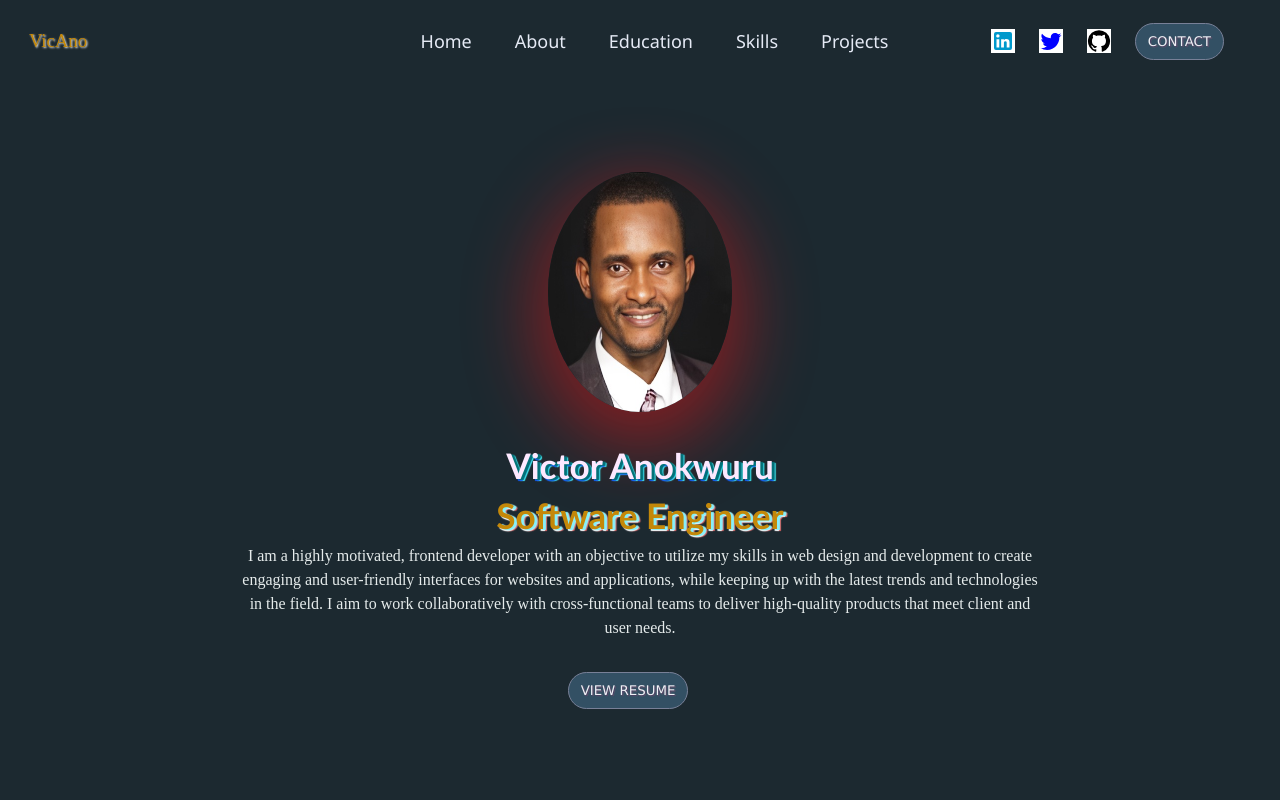
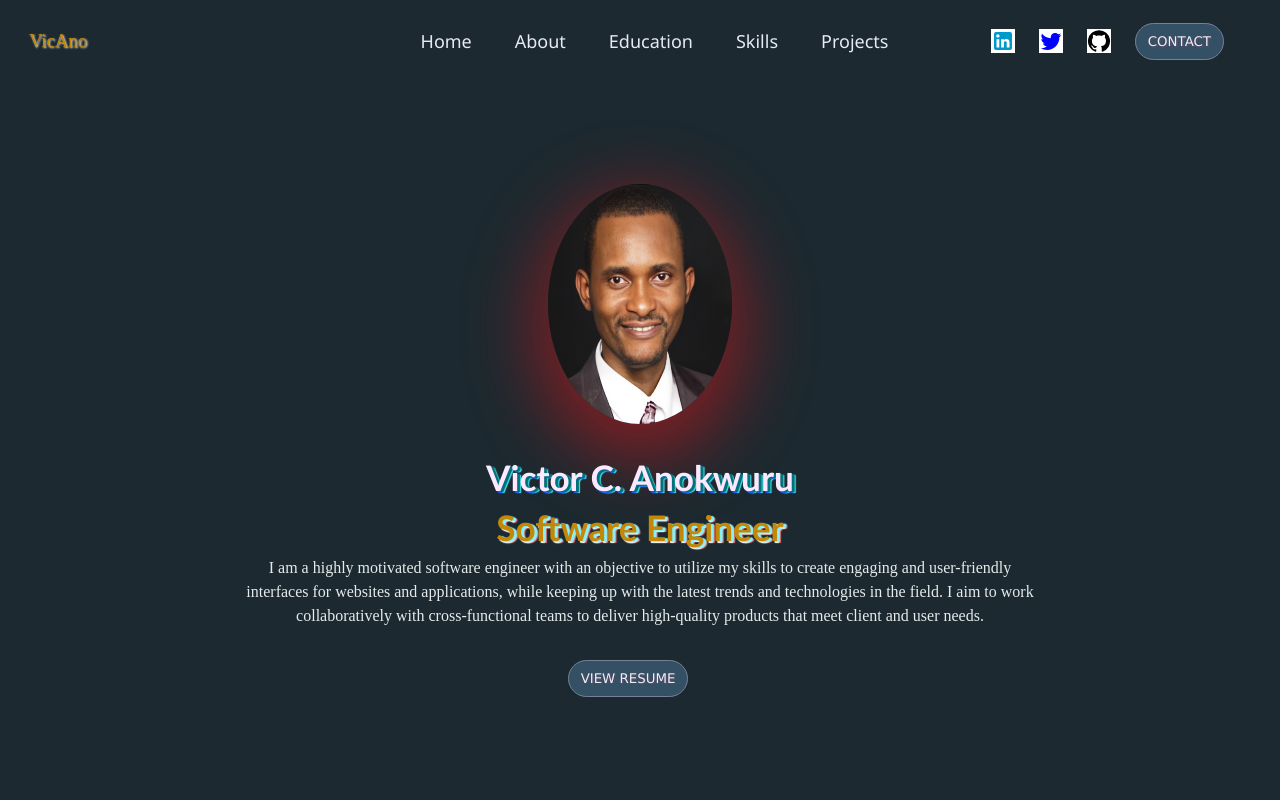
Before and after one commit to vicano-code/Portfolio, a React (Create React App) app: page / in a window 1280 px wide. Shown: the top 800 px of the page. Built offline with nearby package versions, Linux system fonts and the light colour scheme; the HTML template or start-up script is replaced by a standard one.

Commit message:
update home component text and resume link

```diff
--- a/src/components/Home/Home.jsx
+++ b/src/components/Home/Home.jsx
@@ -1,16 +1,15 @@
 import React from 'react'
 import './Home.css';
 import Vic from '../../img/Victor_Anokwuru_pic.jpg';
-import Resume from './Resume-Victor-Anokwuru.pdf'
 
 const Intro = () => {
     return (
         <div className="introPage">
             <div id="intro">
                 <img src={Vic} alt="my pic" />
-                <span id="intro-name">Victor Anokwuru</span>
+                <span id="intro-name">Victor C. Anokwuru</span>
                 <span id="intro-title">Software Engineer</span>
-                <span id="intro-summary">I am a highly motivated, frontend developer with an objective to utilize my skills in web design and development to create engaging and user-friendly interfaces for websites and applications, while keeping up with the latest trends and technologies in the field. I aim to work collaboratively with cross-functional teams to deliver high-quality products that meet client and user needs.</span>
+                <span id="intro-summary">I am a highly motivated software engineer with an objective to utilize my skills to create engaging and user-friendly interfaces for websites and applications, while keeping up with the latest trends and technologies in the field. I aim to work collaboratively with cross-functional teams to deliver high-quality products that meet client and user needs.</span>
                 <div id="resume-link">
                     <a href="https://drive.google.com/file/d/1pTzBoKfyoC9LEYFF-GOatGl5E06RK7NI/view?usp=sharing">
                         <button className="button i-button" >VIEW RESUME</button>
```
